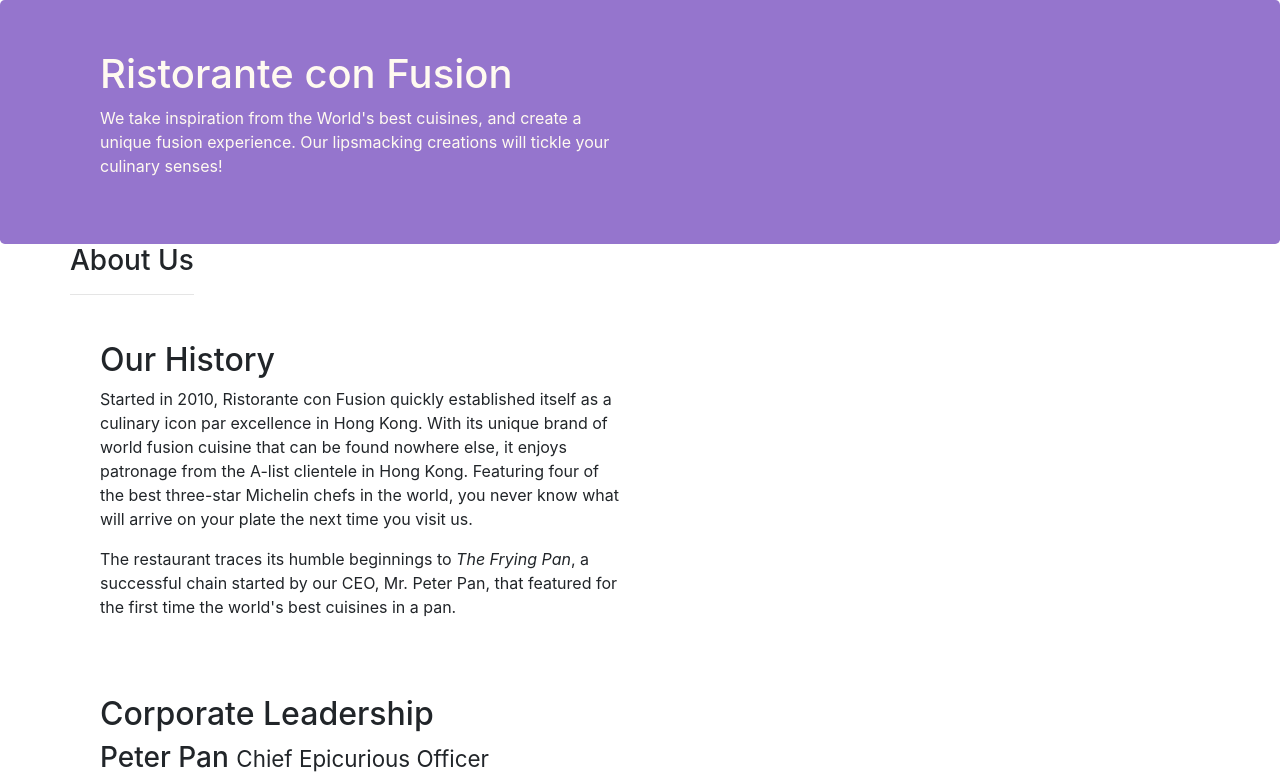
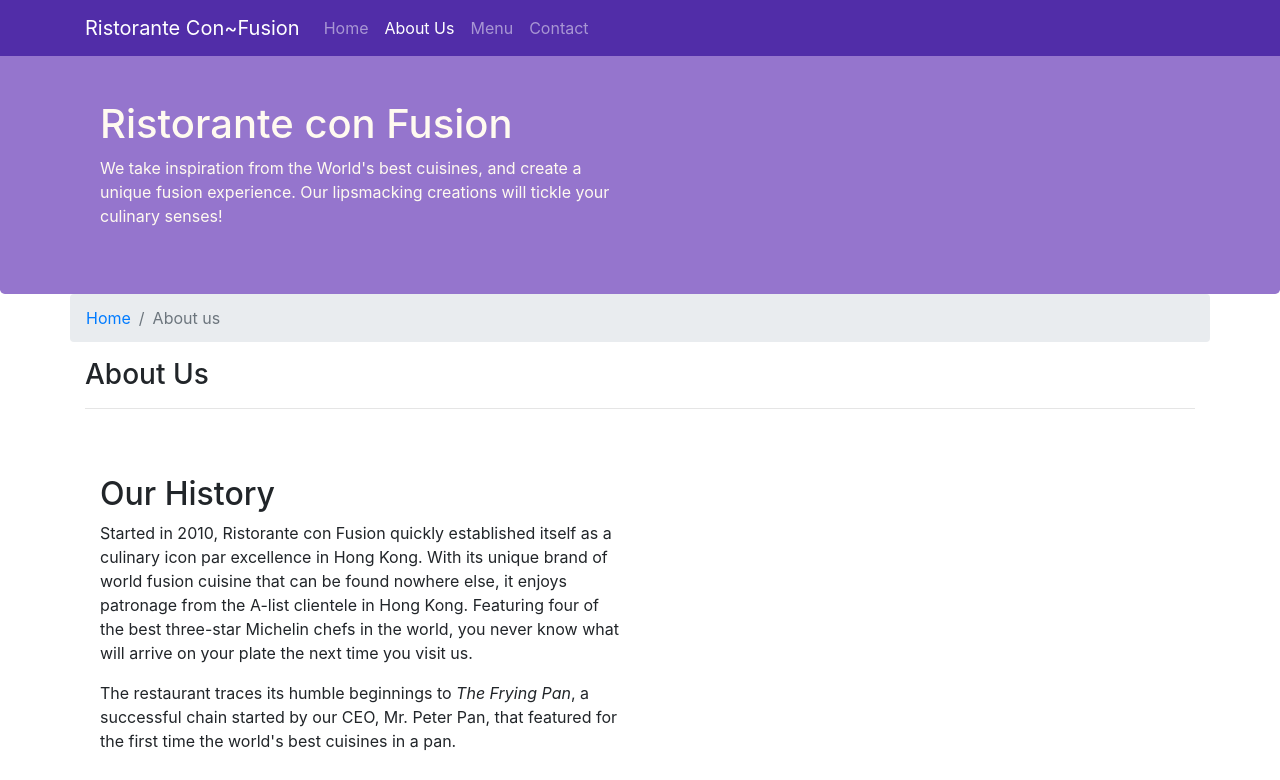
Before and after one commit to himanshupawar-10/Bootstrap, a website: page aboutus.html in a window 1280 px wide. Shown: the top 780 px of the page. Drawn offline with nearby package versions, Linux system fonts and the light colour scheme.

Commit message:
Navbar added

```diff
--- a/aboutus.html
+++ b/aboutus.html
@@ -12,6 +12,24 @@
 </head>
 
 <body>
+
+    <nav class="navbar navbar-dark navbar-expand-sm fixed-top">
+        <div class="container">
+            <button class="navbar-toggler" type="button" data-toggle="collapse" data-target="#navbar">
+                <Span class="navbar-toggler-icon"></Span>
+            </button>
+            <a class="navbar-brand" href="./index.html">Ristorante Con~Fusion</a>
+            <div class="collapse navbar-collapse" id="navbar">
+                <ul class="navbar-nav mr-auto">
+                    <li class="nav-item"><a class="nav-link" href="./index.html">Home</a></li>
+                    <li class="nav-item active"><a class="nav-link" href="./aboutus.html">About Us</a></li>
+                    <li class="nav-item "><a class="nav-link" href="#">Menu</a></li>
+                    <li class="nav-item "><a class="nav-link" href="./index.html">Contact</a></li>
+                </ul>
+            </div>
+
+        </div>
+    </nav>
 
     <header class="jumbotron">
         <div class="container">
@@ -28,7 +46,12 @@
 
     <div class="container">
         <div class="row">
-            <div>
+            <ol class="col-12 breadcrumb">
+                <li class="breadcrumb-item"><a href="./index.html">Home</a></li>
+                <li class="breadcrumb-item active">About us</li>
+            </ol>
+
+            <div class="col-12">
                <h3>About Us</h3>
                <hr>
             </div>
@@ -67,8 +90,8 @@
                 <div class="col-5 offset-1 col-sm-2">
                     <h5>Links</h5>
                     <ul class="list-unstyled">
-                        <li><a href="#">Home</a></li>
-                        <li><a href="#">About</a></li>
+                        <li><a href="./index.html">Home</a></li>
+                        <li><a href="./aboutus.html">About</a></li>
                         <li><a href="#">Menu</a></li>
                         <li><a href="#">Contact</a></li>
                     </ul>
@@ -103,6 +126,11 @@
         </div>
     </footer>
 
+    <script src="node_modules/jquery/dist/jquery.slim.min.js"></script>
+    <script src="node_modules/popper.js/dist/umd/popper.min.js"></script>
+    <script src="node_modules/bootstrap/dist/js/bootstrap.min.js"></script>
+
+
 </body>
 
 </html>
--- a/css/style.css
+++ b/css/style.css
@@ -5,7 +5,7 @@
 
 .row-content{
     margin: 0px auto;
-    padding: 30px 0px 30px 0px;
+    padding: 50px 0px 50px 0px;
 }
 .footer{
     background-color: #D1C4E9;
@@ -23,3 +23,10 @@ address{
     color: #0f0f0f;
     font-size: 80%;
 }
+body{
+    padding: 50px 0 0 0;
+    z-index: 0;
+}
+.navbar-dark {
+    background-color: #512da8;
+}
```
Also changed, not shown: index.html (+21 -2 lines).
